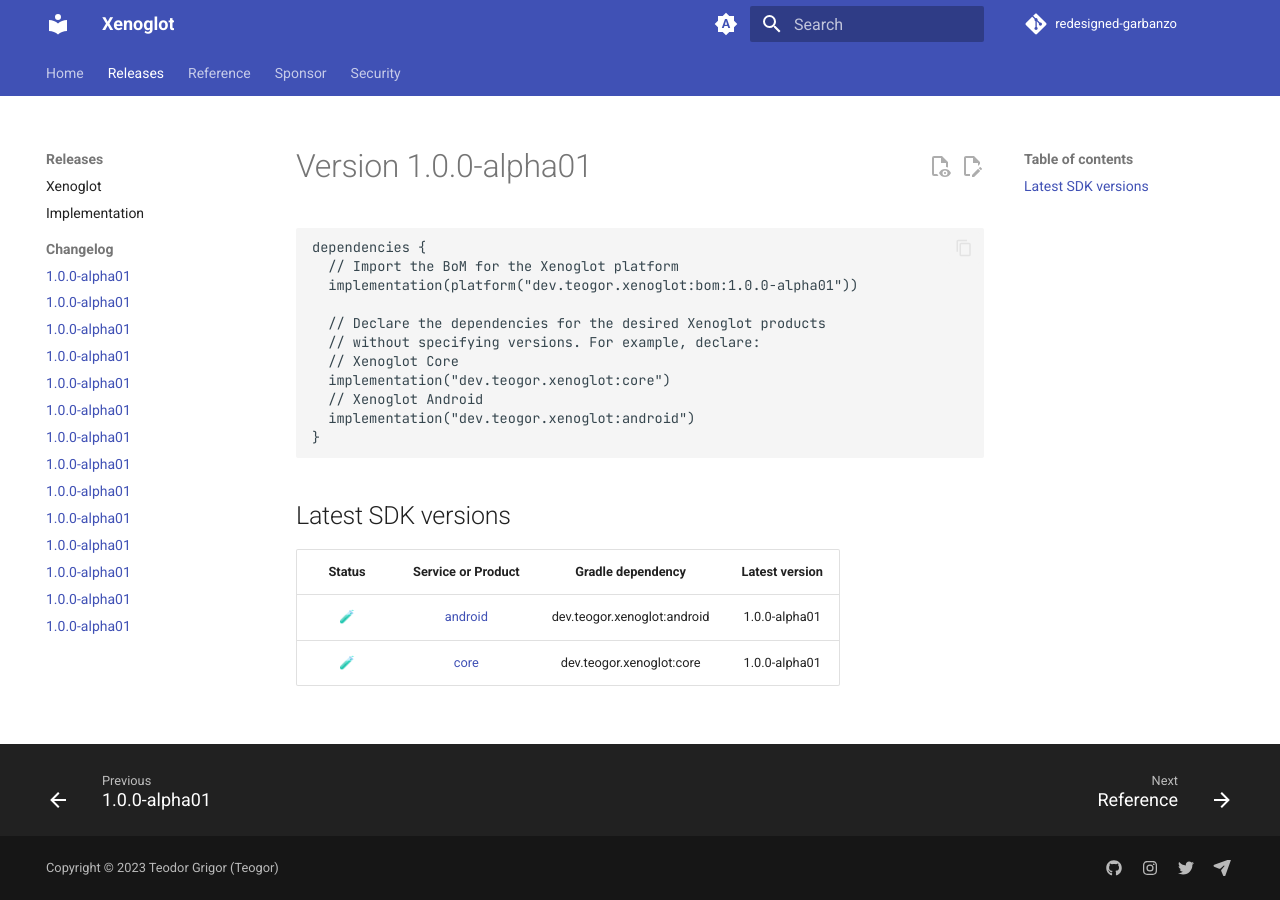
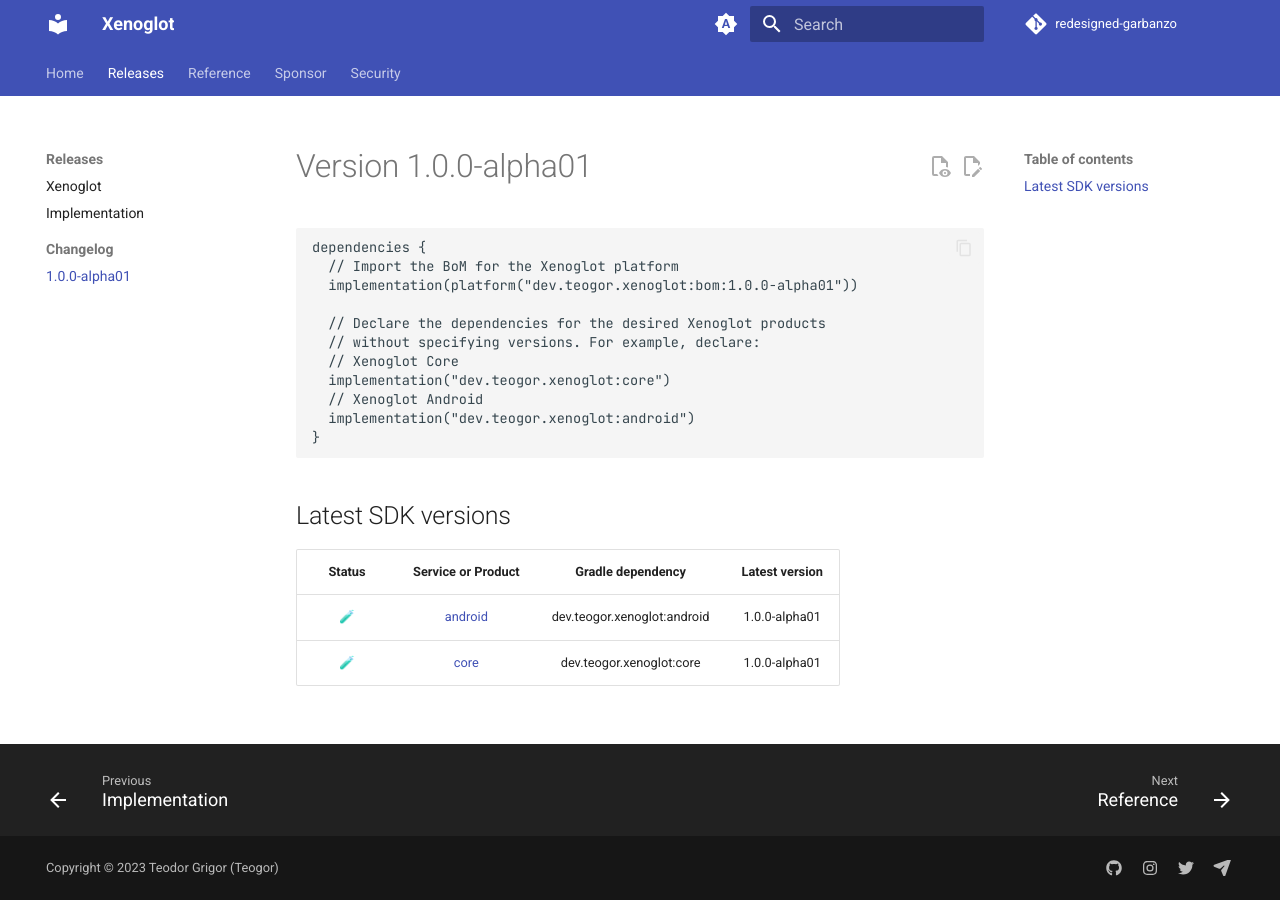
Before and after one commit to teogor/redesigned-garbanzo, an MkDocs documentation site: the page built from docs/releases/changelog/1.0.0-alpha01.md, in a window 1280 px wide. Built offline with MkDocs 1.6.1 and Material for MkDocs 9.7.7, drawn with Linux system fonts in a browser that asks for light colours; comment, search, counter and statistics services are not loaded.

Commit message:
Update mkdocs.yml

```diff
--- a/mkdocs.yml
+++ b/mkdocs.yml
@@ -22,19 +22,6 @@
     - Implementation: releases/implementation.md
     - Changelog:
       - 1.0.0-alpha01: releases/changelog/1.0.0-alpha01.md
-      - 1.0.0-alpha02: releases/changelog/1.0.0-alpha01.md
-      - 1.0.0-alpha03: releases/changelog/1.0.0-alpha01.md
-      - 1.0.0-alpha04: releases/changelog/1.0.0-alpha01.md
-      - 1.0.0-alpha05: releases/changelog/1.0.0-alpha01.md
-      - 1.0.0-alpha06: releases/changelog/1.0.0-alpha01.md
-      - 1.0.0-alpha07: releases/changelog/1.0.0-alpha01.md
-      - 1.0.0-alpha08: releases/changelog/1.0.0-alpha01.md
-      - 1.0.0-alpha09: releases/changelog/1.0.0-alpha01.md
-      - 1.0.0-alpha10: releases/changelog/1.0.0-alpha01.md
-      - 1.0.0-alpha11: releases/changelog/1.0.0-alpha01.md
-      - 1.0.0-alpha12: releases/changelog/1.0.0-alpha01.md
-      - 1.0.0-alpha13: releases/changelog/1.0.0-alpha01.md
-      - 1.0.0-alpha14: releases/changelog/1.0.0-alpha01.md
   - Reference: reference.md
   - Sponsor: sponsor.md
   - Security: security.md
```
